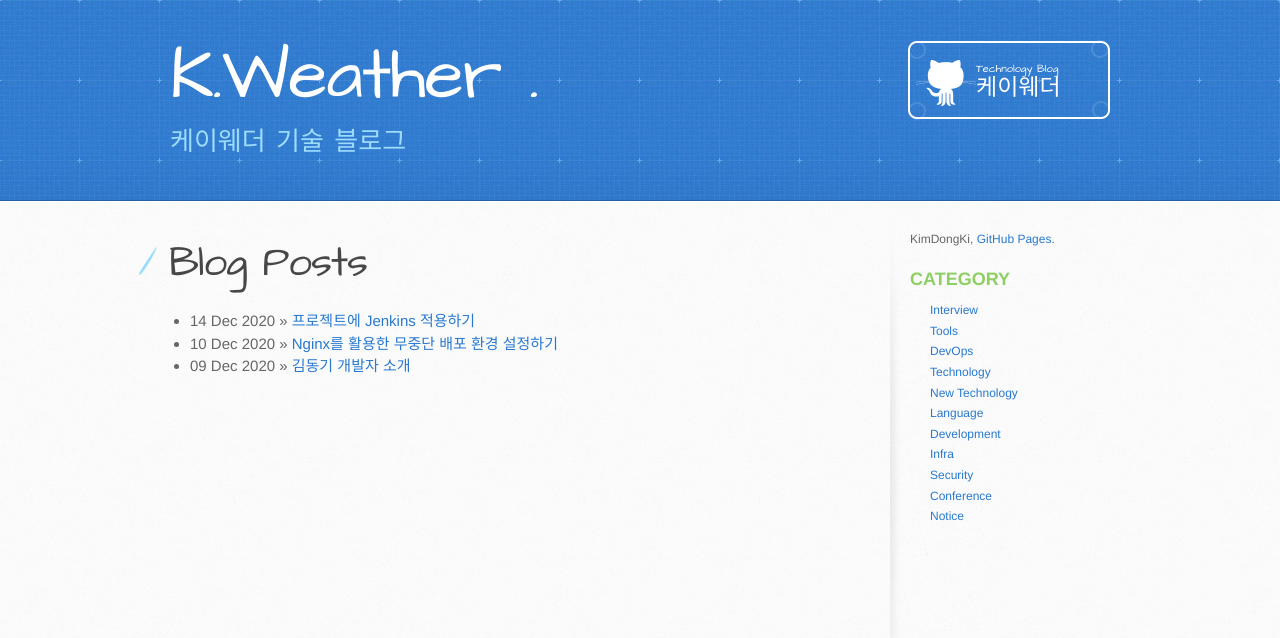
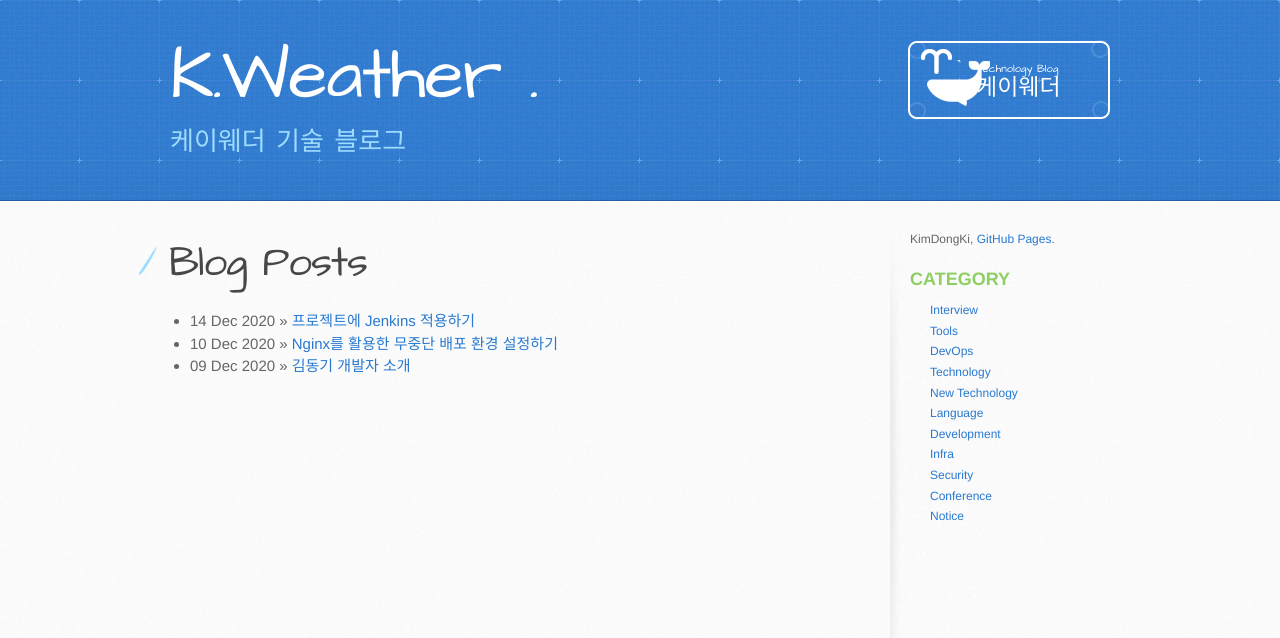
Before and after one commit to kdkrkwhr/kdkrkwhr.github.com, a Jekyll site: the page built from index.html, in a window 1280 px wide. Shown: the top 638 px of the page. Built offline with Jekyll 4.4.1, drawn with Linux system fonts in a browser that asks for light colours.

Commit message:
[update] .

```diff
--- a/stylesheets/stylesheet.css
+++ b/stylesheets/stylesheet.css
@@ -534,7 +534,7 @@
   position: absolute;
   top: 0;
   right: 0;
-  background: transparent url(../images/github-button.png) 0 0 no-repeat;
+  background: transparent url(../images/whale_logo.png) 0 0 no-repeat;
 }
 aside a.button {
   display: block;
@@ -542,7 +542,7 @@
   padding-left: 64px;
   margin-bottom: 20px;
   font-size: 21px;
-  background: transparent url(../images/download-button.png) 0 0 no-repeat;
+  background: transparent url(../images/whale_logo.png) 0 0 no-repeat;
 }
 
 code, pre {
```
Also changed, not shown: images/whale_logo.png (added).
